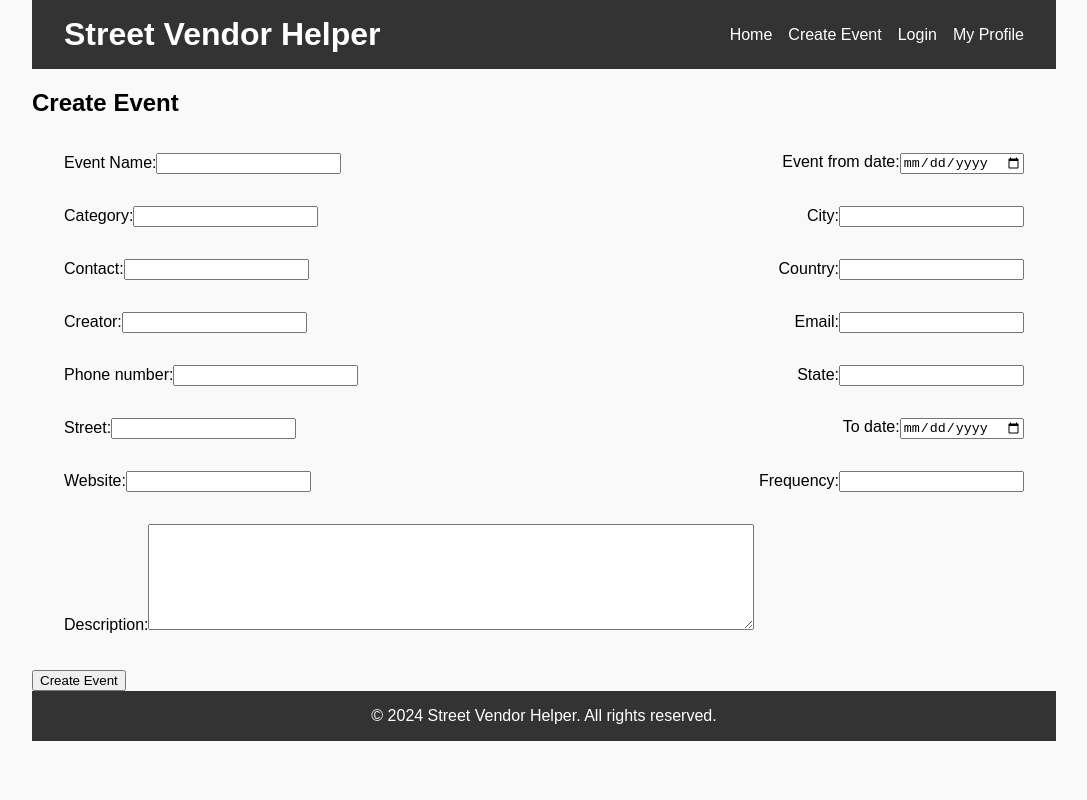
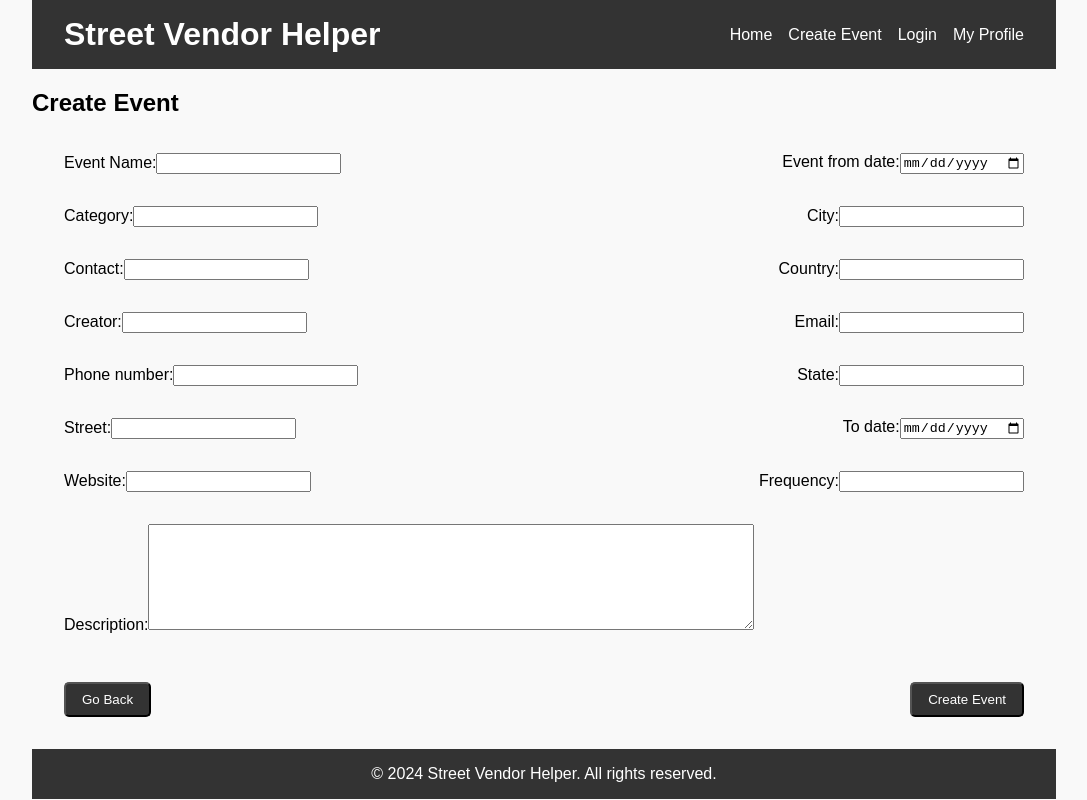
Before and after one commit to theodrackett/svh, a React (Vite) app in the folder src/svh_frontend/: page /create-event in a window 1280 px wide. Shown: the whole page, without its empty margins (96-1183 px from the left). Built offline with nearby package versions, Linux system fonts and the light colour scheme.

Commit message:
Add back button to create event field

```diff
--- a/src/svh_frontend/src/components/CreateEvent.jsx
+++ b/src/svh_frontend/src/components/CreateEvent.jsx
@@ -2,6 +2,7 @@ import React, { useState } from 'react';
 import { v4 as uuidv4 } from 'uuid'; // Using uuid for ID generation
 import Header from './Header';
 import Footer from './Footer';
+import BackButton from './BackButton';
 
 const CreateEvent = () => {
   const [formData, setFormData] = useState({
@@ -240,7 +241,11 @@ const CreateEvent = () => {
             />
           </label>
         </div>
-        <button className='submit-button' type="submit">Create Event</button>
+        <div className='dos-element-container'>
+          <BackButton />
+          <button className='submit-button' type="submit">Create Event</button>
+        </div>
+
       </form>
       <Footer />
     </div>
--- a/src/svh_frontend/src/index.scss
+++ b/src/svh_frontend/src/index.scss
@@ -178,9 +178,14 @@ footer p {
 }
 
 .submit-button {
-  display: flex;
-  justify-content: center;
-  margin-top: 20px;
+  display: inline-block;
+  margin-top: 1rem;
+  margin-bottom: 1rem;
+  padding: 0.5rem 1rem;
+  background-color: #333;
+  color: #fff;
+  text-decoration: none;
+  border-radius: 5px;
 }
 
 .event-description {
```
